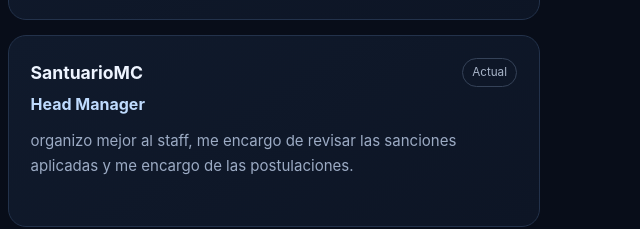
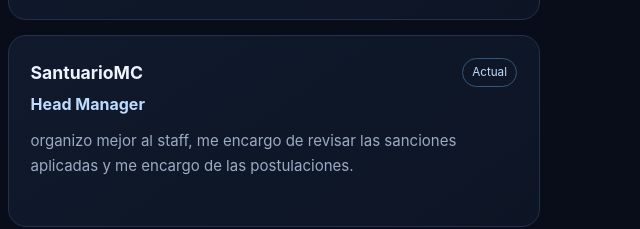
Before and after one commit to almagueraxel12-prog/portafolio-staff, a plain HTML site: page index.html in a window 1280 px wide. Shown: the part 1716-1945 px from the top of the page, 640-1280 px from the left. Drawn offline with Linux system fonts and the light colour scheme.

```diff
--- a/index.html
+++ b/index.html
@@ -26,7 +26,7 @@ a{color:inherit;text-decoration:none}.wrap{width:min(1080px,92%);margin:auto}hea
 <article class="card"><div class="card-top"><div><h3>MineKrack</h3><div class="role">Manager</div></div><span class="status">Actual</span></div><p>Llevo la gestión del día a día del servidor, superviso que el staff cumpla con sus tareas y busco que la comunidad tenga siempre un buen ambiente.</p></article>
 <article class="card"><div class="card-top"><div><h3>ValkronMC</h3><div class="role">Manager</div></div><span class="status">Actual</span></div><p>Coordino a los equipos, doy seguimiento a los proyectos que tenemos en marcha y ayudo a resolver los problemas que van surgiendo.</p></article>
 <article class="card"><div class="card-top"><div><h3>Astral Network</h3><div class="role">Manager</div></div><span class="status">Actual</span></div><p>Superviso el funcionamiento del servidor, apoyo al staff en lo que necesite y participo en las decisiones para seguir mejorando la experiencia de los jugadores.</p></article>
-<article class="card"><div class="card-top"><div><h3>SantuarioMC</h3><div class="role">Head Manager</div></div><span class="status past">Actual</span></div><p>organizo mejor al staff, me encargo de revisar las sanciones aplicadas y me encargo de las postulaciones.</p></article>
+<article class="card"><div class="card-top"><div><h3>SantuarioMC</h3><div class="role">Head Manager</div></div><span class="status">Actual</span></div><p>organizo mejor al staff, me encargo de revisar las sanciones aplicadas y me encargo de las postulaciones.</p></article>
 <article class="card"><div class="card-top"><div><h3>WispMC</h3><div class="role">Manager</div></div><span class="status past">Anterior</span></div><p>Me encargue un poco de la gestión general del servidor: supervise a los staffs y ayude a que todo funcione de forma ordenada.</p></article>
 <article class="card"><div class="card-top"><div><h3>GolemMC</h3><div class="role">Coordinador</div></div><span class="status past">Anterior</span></div><p>Supervise al equipo de staff, organizo los turnos y las tareas, y me aseguro de que los nuevos integrantes tengan guía y las dudas del servidor se resuelvan rápido.</p></article>
 <article class="card"><div class="card-top"><div><h3>FlaryxMC</h3><div class="role">Manager</div></div><span class="status past">Anterior</span></div><p>Lleve la gestión general del servidor: superviso a los distintos equipos, doy seguimiento a los proyectos en marcha y ayudo a tomar decisiones para que todo funcione sin contratiempos.</p></article>
```
